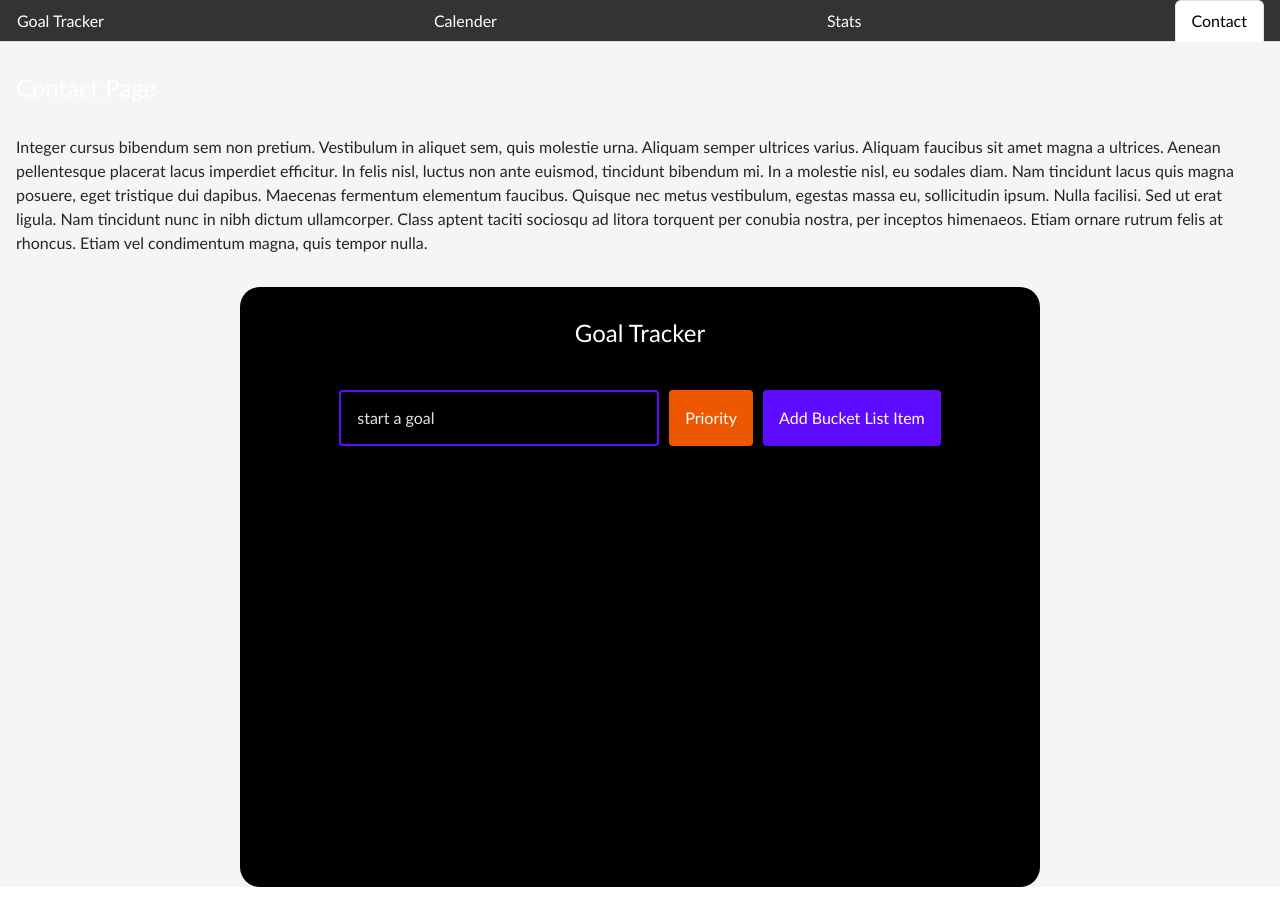
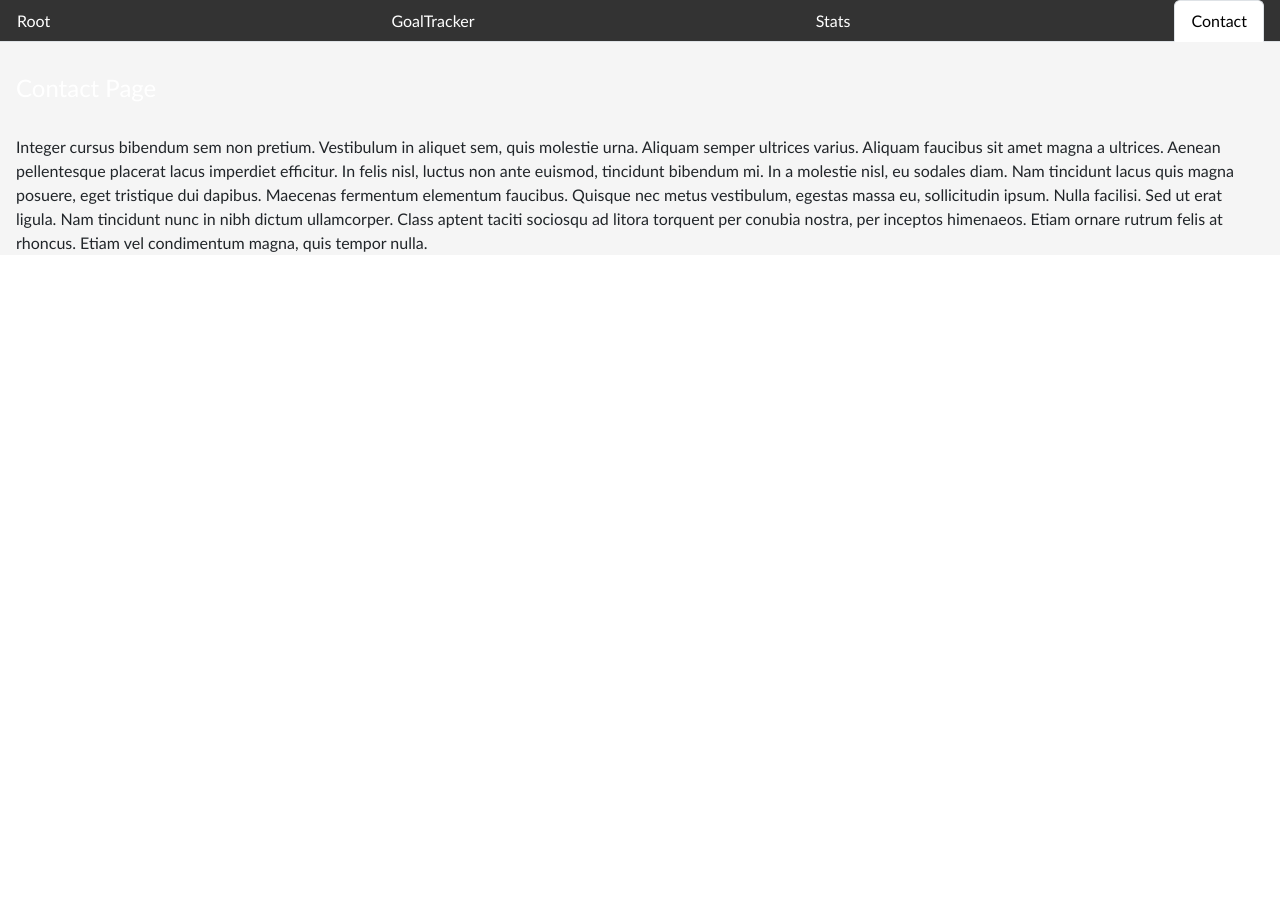
Before and after one commit to AlxMarz/goal-logger, a React (Vite) app in the folder Goal-Tracker/: page /Contact in a window 1280 px wide. After the commit the page ends 800 px from the top, so only its background shows below. Built offline with nearby package versions, Linux system fonts and the light colour scheme.

Commit message:
fixing navTabs

```diff
--- a/Goal-Tracker/src/App.css
+++ b/Goal-Tracker/src/App.css
@@ -102,24 +102,24 @@ h3 {
 .low {
   background: linear-gradient(
     90deg,
-    rgba(93, 12, 255, 1) 0%,
-    rgba(155, 0, 250, 1) 100%
+    rgb(12, 241, 12) 0%,
+    rgb(162, 193, 162) 100%
   );
 }
 
 .medium {
   background: linear-gradient(
     90deg,
-    rgba(255, 12, 241, 1) 0%,
-    rgba(250, 0, 135, 1) 100%
+    rgb(16, 19, 219) 0%,
+    rgb(74, 53, 229) 100%
   );
 }
 
 .high {
   background: linear-gradient(
     90deg,
-    rgba(20, 159, 255, 1) 0%,
-    rgba(17, 122, 255, 1) 100%
+    rgb(225, 12, 5) 0%,
+    rgb(243, 107, 92) 100%
   );
 }
 
--- a/Goal-Tracker/src/App.jsx
+++ b/Goal-Tracker/src/App.jsx
@@ -1,5 +1,5 @@
 import './App.css';
-import BucketList from './components/BucketList';
+// import BucketList from './components/BucketList';
 import Nav from './components/NavTabs';
 import { Outlet } from 'react-router-dom';
 
@@ -15,9 +15,9 @@ function App() {
       <Nav />
       <main className="mx-3">
         <Outlet />
-        <div className="bucket-app">
+        {/* <div className="bucket-app">
           <BucketList />
-        </div>
+        </div> */}
       </main>
     </>
 
--- a/Goal-Tracker/src/components/NavTabs.jsx
+++ b/Goal-Tracker/src/components/NavTabs.jsx
@@ -9,21 +9,21 @@ function NavTabs() {
     <ul className="nav nav-tabs">
       <li className="nav-item">
         <Link
-          to="/GoalTracker"
-          // This is a conditional (ternary) operator that checks to see if the current page is "GoalTracker"
+          to="/Root"
+          // This is a conditional (ternary) operator that checks to see if the current page is "Root"
           // If it is, we set the current page to 'nav-link-active', otherwise we set it to 'nav-link'
-          className={currentPage === '/GoalTracker' ? 'nav-link active' : 'nav-link'}
+          className={currentPage === '/Root' ? 'nav-link active' : 'nav-link'}
         >
-          Goal Tracker
+          Root
         </Link>
       </li>
       <li className="nav-item">
         <Link
-          to="/Calender"
-          // Check to see if the currentPage is `Calender`, and if so we use the active link class from bootstrap. Otherwise, we set it to a normal nav-link
-          className={currentPage === '/Calender' ? 'nav-link active' : 'nav-link'}
+          to="/GoalTracker"
+          // Check to see if the currentPage is `GoalTracker`, and if so we use the active link class from bootstrap. Otherwise, we set it to a normal nav-link
+          className={currentPage === '/GoalTracker' ? 'nav-link active' : 'nav-link'}
         >
-          Calender
+          GoalTracker
         </Link>
       </li>
       <li className="nav-item">
--- a/Goal-Tracker/src/main.jsx
+++ b/Goal-Tracker/src/main.jsx
@@ -12,7 +12,6 @@ import App from './App';
 import Error from './pages/Error';
 import GoalTracker from './pages/GoalTracker';
 import Contact from './pages/Contact';
-import Calender from './pages/Calender';
 import Stats from './pages/Stats';
 
 
@@ -27,8 +26,8 @@ const router = createBrowserRouter([
         element: <GoalTracker />,
       },
       {
-        path: '/Calender',
-        element: <Calender />,
+        path: '/GoalTracker',
+        element: <GoalTracker />,
       },
       {
         path: '/Stats',
--- a/Goal-Tracker/src/pages/Calender.jsx
+++ b/Goal-Tracker/src/pages/Calender.jsx
@@ -1,9 +1,9 @@
-export default function Calender() {
+export default function GoalTracker() {
   return (
     <div>
-      <h1>Calender</h1>
+      <h1>Goal Tracker</h1>
       <p>
-    Calender
+    List of goals to track
       </p>
     </div>
   );
--- a/Goal-Tracker/src/pages/GoalTracker.jsx
+++ b/Goal-Tracker/src/pages/GoalTracker.jsx
@@ -1,10 +1,15 @@
-export default function GoalTracker() {
+import BucketList from '../components/BucketList';
+
+export default function Calender() {
   return (
     <div>
-      <h1>Goal Tracker</h1>
+      <h1>GoalTracker</h1>
       <p>
-    List of goals to track
+    Calender
       </p>
+      <div className="bucket-app">
+          <BucketList />
+        </div>
     </div>
   );
 }
```
